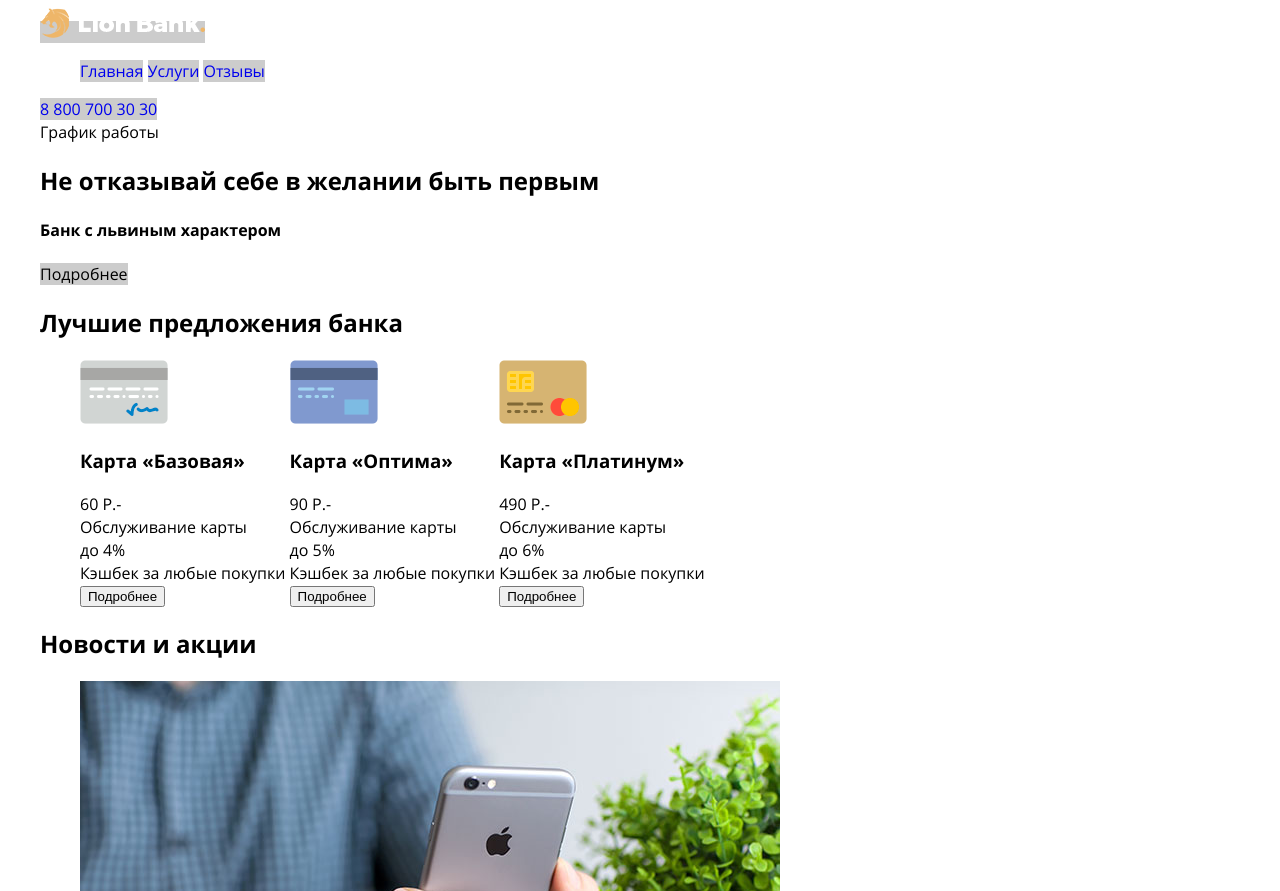
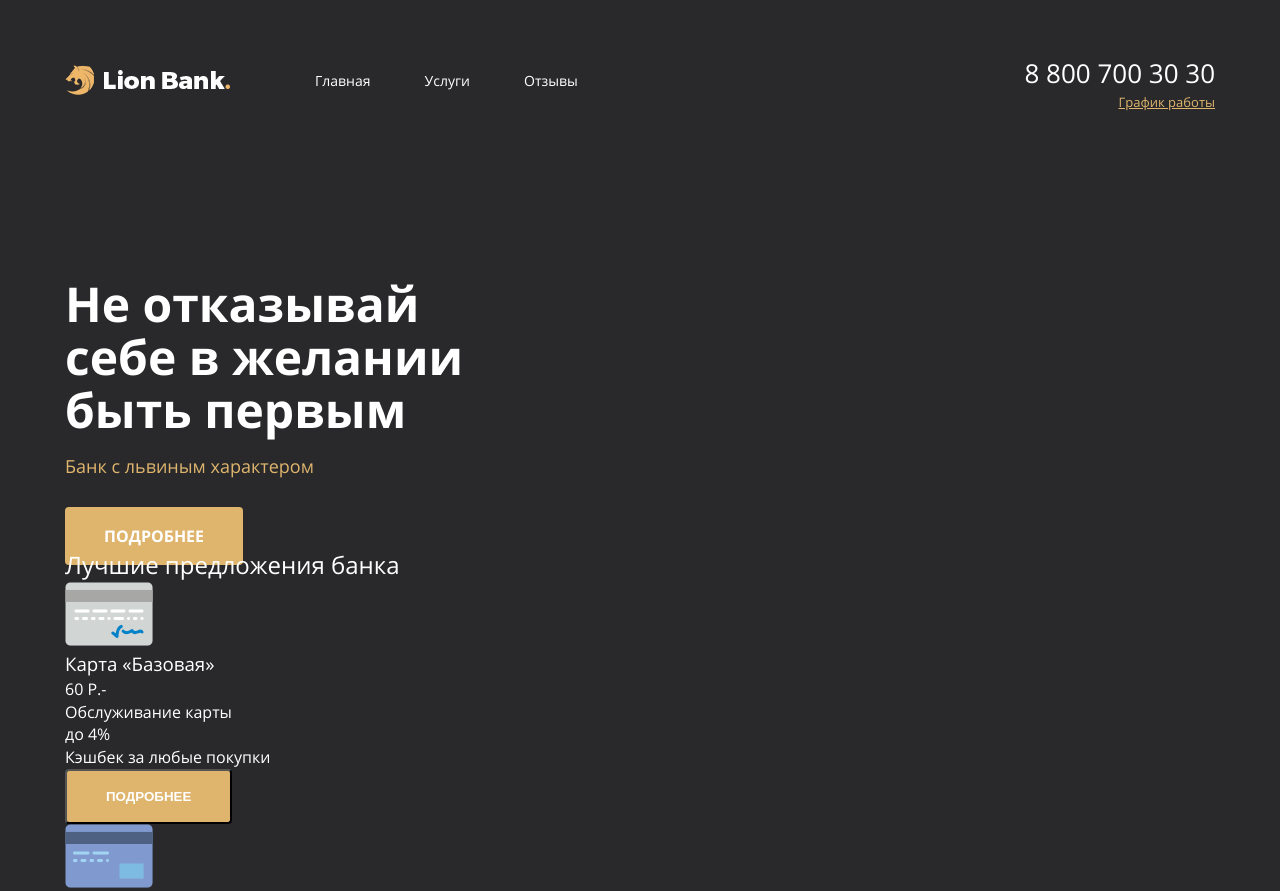
Before and after one commit to evaksman/lion-bank, a plain HTML site: page index.html in a window 1280 px wide. Shown: the top 891 px of the page. Drawn offline with Linux system fonts and the light colour scheme.

Commit message:
Стили для hero (не PP)

```diff
--- a/css/main.css
+++ b/css/main.css
@@ -27,29 +27,124 @@ body {
   font-weight: normal;
   font-size: 16px;
   line-height: 1.42;  */
-  font: normal 16px/1.42 'Open Sans', sans-serif;
-  -webkit-font-smoothing: antialiased; /* сглаживание */
-  -moz-osx-font-smoothing: grayscale; /* сглаживание */
+    /* сглаживание */
+  -webkit-font-smoothing: antialiased;
+  -moz-osx-font-smoothing: grayscale;
+  font: normal 16px/1.42 'Open Sans', Helvetica, sans-serif;
+  color: #fff;
+  background: #29292c;
+  /* background: url(../images/bg/lion-header.jpg) no-repeat top center #29292c; */
 }
 
+a {
+  color: inherit; /*будет наследоваться от родительского блока*/
+}
+
+ul {
+  padding: 0;
+  margin: 0;
+ }
+
+ ul li {
+   list-style: none;
+ }
+
+ h1, h2, h3, h4, h5, h6 {
+   margin: 0;
+   font-weight: normal;
+ }
+
 .container {
-  max-width: 1200px;
+  max-width: 1150px;
   margin: 0 auto;
 }
 
-.contacts {
-  font-style: normal
+.header {
+  height: 120px;
+  position: relative;
+  margin-bottom: 150px;
 }
 
-ul {
-  list-style-type: none;
+.header .logo { /*тут не нужен селектор хэдэра*/
+  display: block; /*т.к. в ссылке лежит блочный элемент img*/
+  position: absolute;
+  top: 57px;
+  left: 0;
 }
 
-li {
-  display: inline-block;
+.header .menu { /*тут не нужен селектор хэдэра*/
+  position: absolute;
+  top: 60px;
+  left: 250px;
 }
 
-a {
+.header .contacts { /*тут не нужен селектор хэдэра*/
+  position: absolute;
+  top: 48px;
+  right: 0;
+}
+
+.menu__item {
+  display: inline-block;
+  vertical-align: middle;
+  margin-right: 50px;
+}
+
+.menu__link {
+  font-size: 14px;
   text-decoration: none;
-  background: #ccc;
 }
+
+.menu__link:hover {
+  color: #dfb56d;
+}
+
+.contacts {
+  font-style: normal;
+  text-align: right;
+}
+
+.contacts__phone {
+  text-decoration: none;
+  font-size: 26px;
+  margin-bottom: 4px;
+}
+
+.contacts__dropdown-title {
+  font-size: 13px;
+  text-decoration: underline;
+  color: #dfb56d;
+}
+
+.hero__text-section {
+  width: 400px;
+}
+
+.hero__title {
+  font-size: 48px;
+  font-weight: bold;
+  line-height: 1.1em;
+  margin-bottom: 18px;
+}
+
+.hero__subtitle {
+  font-size: 18px;
+  color: #dfb56d;
+  margin-bottom: 45px;
+}
+
+.button {
+  background: #dfb56d;
+  border-radius: 4px;
+  padding: 18px 39px;
+  color: #fff;
+  font-weight: bold;
+  text-transform: uppercase;
+  text-decoration: none;
+}
+
+.button:hover {
+  background: #d3a556;
+  /*<сдвиг по x> <сдвиг по y> <радиус размытия> <растяжение> <цвет>*/
+  box-shadow: 0 0 25px 0 rgba(223, 181, 108, .15);
+}
```
